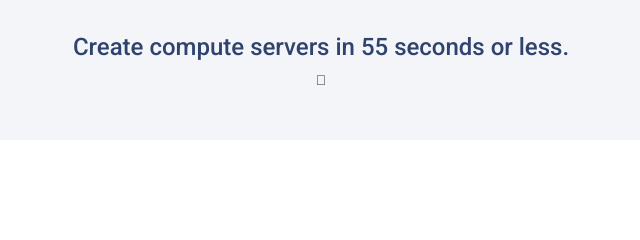
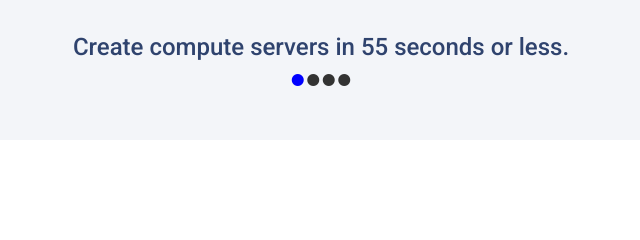
Before and after one commit to Matteo-Fattorini/html-css-digitalocean, a plain HTML site: page index.html in a window 1280 px wide. Shown: the part 2220-2460 px from the top of the page, 319-959 px from the left. Drawn offline with nearby package versions, Linux system fonts and the light colour scheme.

Commit message:
Fixed fonts

```diff
--- a/css/style.css
+++ b/css/style.css
@@ -1,7 +1,7 @@
 /* classi comuni  */
 
 * {
-  font-family: "Roboto", sans-serif !important;
+  font-family: "Roboto", sans-serif;
 }
 
 .relative {
@@ -212,6 +212,10 @@ nav .icon-bar-blue {
   top: calc(620px / 2);
 }
 
+.dots i:first-child {
+  color: blue;
+}
+
 /* !media queries  */
 @media screen and (max-width: 760px) {
   .jumbotron {
--- a/index.html
+++ b/index.html
@@ -298,7 +298,10 @@
               <h3 class="bluish">
                 Create compute servers in 55 seconds or less.
               </h3>
-              <div>
+              <div class="text-center dots">
+                <i class="fa fa-circle" aria-hidden="true"></i>
+                <i class="fa fa-circle" aria-hidden="true"></i>
+                <i class="fa fa-circle" aria-hidden="true"></i>
                 <i class="fa fa-circle" aria-hidden="true"></i>
               </div>
             </div>
```
